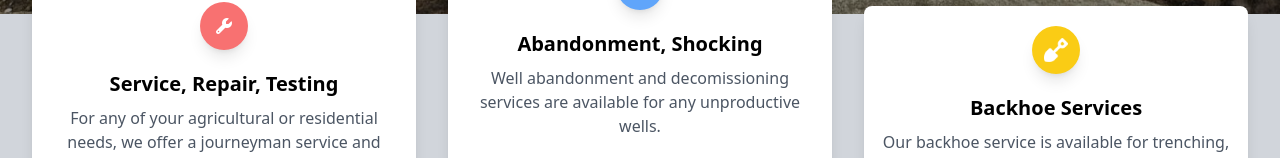
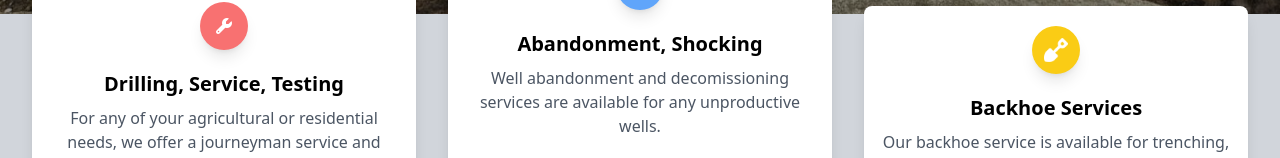
Before and after one commit to Logan9312/Travis-Drilling, a Next.js app: page / in a window 1280 px wide. Shown: the part 602-760 px from the top of the page. Built offline with nearby package versions, Linux system fonts and the light colour scheme.

Commit message:
Drilling, Service, Testing

```diff
--- a/src/pages/index.tsx
+++ b/src/pages/index.tsx
@@ -50,7 +50,7 @@ const Services = () => (
                 <i className="fas fa-wrench"></i>
               </div>
               <h6 className="text-xl font-semibold">
-                Service, Repair, Testing
+               Drilling, Service, Testing
               </h6>
               <p className="mb-4 mt-2 text-gray-600">
                 For any of your agricultural or residential needs, we offer a
```
